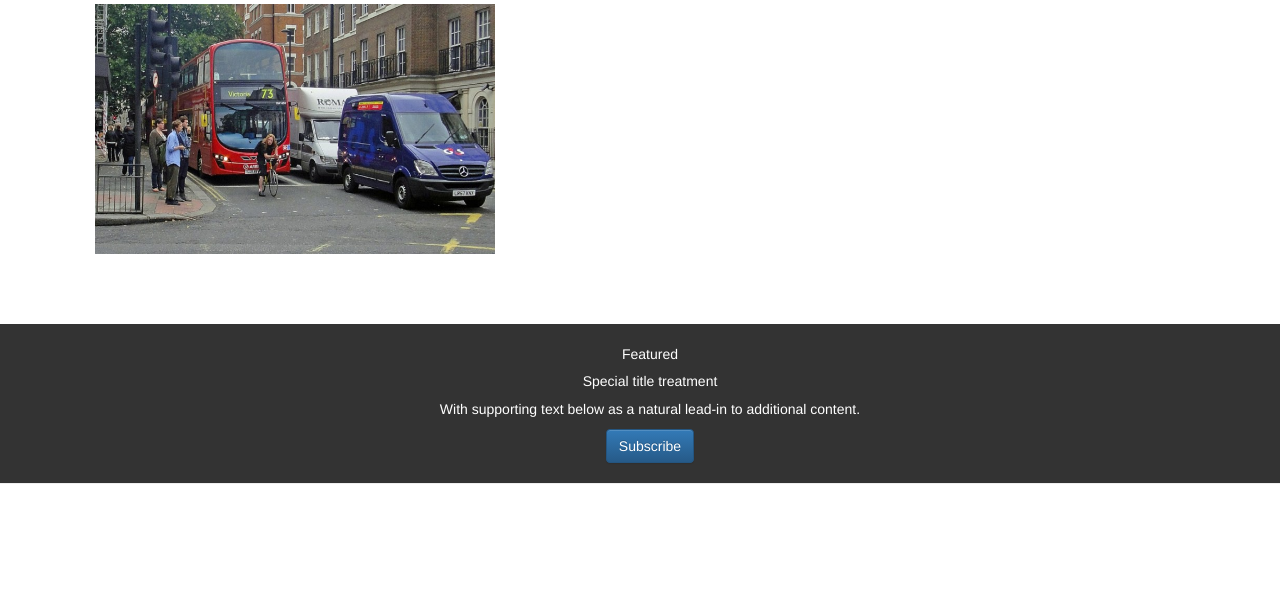
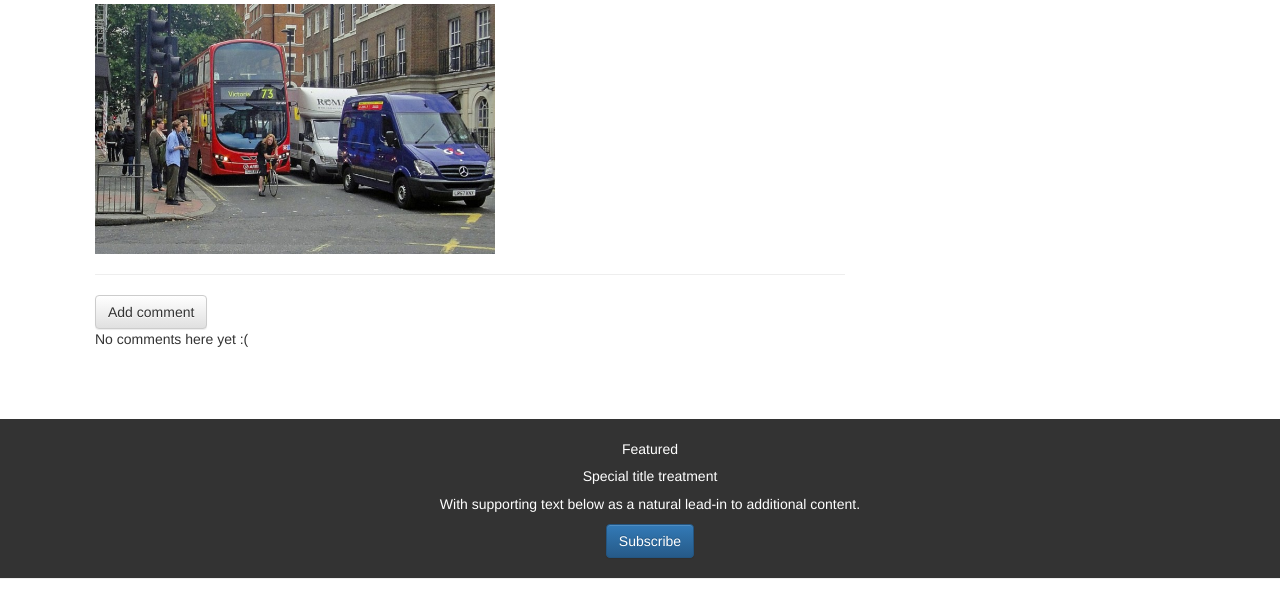
Before and after one commit to Bhanupriya08/login-logout, a Django app: page /2/detail/ in a window 1280 px wide. Shown: the part 513-1112 px from the top of the page. Before the commit the page ends 997 px from the top, so only its background shows below. Run offline with Django 3.2, Linux system fonts and the light colour scheme; data comes from the database, SQL or seed files in the repository; both versions use the stored data as it was after the commit; some libraries are stand-ins or nearby versions.

Commit message:
added comment on blog post

```diff
--- a/blog/models.py
+++ b/blog/models.py
@@ -27,6 +27,21 @@ class Post(models.Model):
         return self.title
 
 
+class Comment(models.Model):
+    post = models.ForeignKey('blog.Post', on_delete=models.CASCADE, related_name='comments')
+    author = models.CharField(max_length=200)
+    text = models.TextField()
+    created_date = models.DateTimeField(default=timezone.now)
+    approved_comment = models.BooleanField(default=False)
+
+    def approve(self):
+        self.approved_comment = True
+        self.save()
+
+    def __str__(self):
+        return self.text
+
+
 
 
 
--- a/blog/static/css/blog.css
+++ b/blog/static/css/blog.css
@@ -86,3 +86,6 @@ h1, h2, h3, h4 {
     bottom: 0;
     width: 100%;
 }
+.comment {
+    margin: 20px 0px 20px 20px;
+}
--- a/blog/templates/blog/email.html
+++ b/blog/templates/blog/email.html
@@ -85,7 +85,7 @@
                                         <span style="font-family: Arial, Helvetica, sans-serif; font-size: 15px; color: #000;">
 
                                             <br><br>
-                                            Thanks For Subscribing Blog
+                                            <b>{{ msg }}</b>
                                         </span></font>
                                     </div>
                                     <!-- padding -->
--- a/blog/templates/blog/post_detail.html
+++ b/blog/templates/blog/post_detail.html
@@ -18,6 +18,24 @@
         {% if post.image %}
             <img src="{{ post.image.url}}" height="250" width="400">
         {% endif %}
-
+        <hr>
+        <a class="btn btn-default" href="{% url 'blog:add_comment_to_post' pk=post.pk %}">Add comment</a>
+        {% for comment in post.comments.all %}
+            {% if user.is_authenticated or comment.approved_comment %}
+                <div class="comment">
+                    <div class="date">
+                        {{ comment.created_date }}
+                            {% if not comment.approved_comment %}
+                                <a class="btn btn-default" href="{% url 'blog:comment_remove' pk=comment.pk %}"><span class="glyphicon glyphicon-remove"></span></a>
+                                <a class="btn btn-default" href="{% url 'blog:comment_approve' pk=comment.pk %}"><span class="glyphicon glyphicon-ok"></span></a>
+                            {% endif %}
+        </div>
+        <strong>{{ comment.author }}</strong>
+        <p>{{ comment.text|linebreaks }}</p>
+    </div>
+    {% endif %}
+{% empty %}
+    <p>No comments here yet :(</p>
+{% endfor %}
     </div>
 {% endblock %}
--- a/blog/templates/blog/post_list.html
+++ b/blog/templates/blog/post_list.html
@@ -11,6 +11,9 @@
             {% if post.image %}
             <p><img src="{{ post.image.url}}" height="250" width="400"></p>
             {% endif %}
+            <!--<a href="{% url 'blog:post_detail' pk=post.pk %}">Comments: {{ post.comments.count }}</a>-->
+            <hr>
+            <a href="{% url 'blog:post_detail' pk=post.pk %}">Comments: {{ post.approved_comments.count }}</a>
 
 
         </div>
--- a/blog/templates/blog/success_email.html
+++ b/blog/templates/blog/success_email.html
@@ -13,4 +13,5 @@
 
 
 
+
 {% endblock %}
--- a/blog/urls.py
+++ b/blog/urls.py
@@ -24,10 +24,11 @@ urlpatterns = [
     path('password-reset/', PasswordResetView.as_view(template_name='blog/password_reset_form.html',
         subject_template_name='blog/password-reset/password_reset_subject.txt',email_template_name='blog/password-reset/password_reset_email.html'),name='password_reset'),
     path('password_reset/done/', PasswordResetDoneView.as_view(template_name='blog/password-reset/password_reset_done.html'), name='password_reset_done'),
-
+    path('comment/<int:pk>/approve/', views.comment_approve, name='comment_approve'),
+    path('comment/<int:pk>/remove/', views.comment_remove, name='comment_remove'),
     path('reset/done/', PasswordResetCompleteView.as_view(template_name='blog/password-reset/password_reset_complete.html'), name='password_reset_complete'),
     path('reset/<uidb64>/<token>/', PasswordResetConfirmView.as_view(template_name='blog/password-reset/password_reset_confirm.html'), name='password_reset_confirm'),
-
+    path('post/<int:pk>/comment/', views.add_comment_to_post, name='add_comment_to_post'),
     path('<int:pk>/edit/', views.post_edit, name='post_edit'),
     path('<int:pk>/detail/', views.post_detail, name='post_detail'),
     path('subscribe/',views.subscribe,name='subscribe'),
--- a/blog/views.py
+++ b/blog/views.py
@@ -1,11 +1,11 @@
 from django.shortcuts import render,redirect,get_object_or_404
 from django.http import HttpResponse
-from .forms import UserLoginForm,PostForm,Subscribe
+from .forms import UserLoginForm,PostForm,Subscribe,CommentForm
 from django.contrib.auth.forms import UserCreationForm
 from django.urls import reverse_lazy
 from django.views.generic.edit import CreateView
 from django.contrib.auth import login, authenticate,logout
-from .models import CustomUser,Post
+from .models import CustomUser,Post,Comment
 from django.contrib.auth.decorators import login_required
 from django.utils import timezone
 from django.template.loader import render_to_string
@@ -53,7 +53,7 @@ def subscribe(request):
         if form.is_valid():
             #email = 'cs100priya@gmail.com'
             email = form.cleaned_data['Email']
-            html_message = render_to_string('blog/email.html')
+            html_message = render_to_string('blog/email.html',{'msg':'thanks for choosing us'})
             message = "hello"
             subject="Blog subscribe"
             print(email)
@@ -94,6 +94,8 @@ def post_new(request):
         form = PostForm()
     return render(request, 'blog/post_new.html', {'form': form})
 
+
+
 def post_detail(request, pk):
     post = get_object_or_404(Post, pk=pk)
     print(post.author)
@@ -106,6 +108,46 @@ def myblogs(request):
     print(user)
     post = Post.objects.filter(author=user)
     return render(request, 'blog/post_list.html', {'post': post,"user":user})
+
+
+
+
+
+#----to add comment on blog post---functions---->**********
+def add_comment_to_post(request, pk):
+    post = get_object_or_404(Post, pk=pk)
+    if request.method == "POST":
+        form = CommentForm(request.POST)
+        if form.is_valid():
+            comment = form.save(commit=False)
+            comment.post = post
+            comment.save()
+            return redirect('blog:post_detail', pk=post.pk)
+    else:
+        form = CommentForm()
+    return render(request, 'blog/add_comment_to_post.html', {'form': form})
+
+
+def approved_comments(self):
+    return self.comments.filter(approved_comment=True)
+
+
+@login_required
+def comment_approve(request, pk):
+    comment = get_object_or_404(Comment, pk=pk)
+    comment.approve()
+    return redirect('blog:post_detail', pk=comment.post.pk)
+
+
+@login_required
+def comment_remove(request, pk):
+    comment = get_object_or_404(Comment, pk=pk)
+    comment.delete()
+    return redirect('blog:post_detail', pk=comment.post.pk)
+
+#---comment ends here---->***********
+
+
 
 
 
```
Also changed, not shown: blog/admin.py (+8 -1 lines), blog/forms.py (+9 -1 lines), blog/templates/blog/add_comment_to_post.html (added, +9 -0 lines), blog/migrations/0002_comment.py (added), db.sqlite3.
